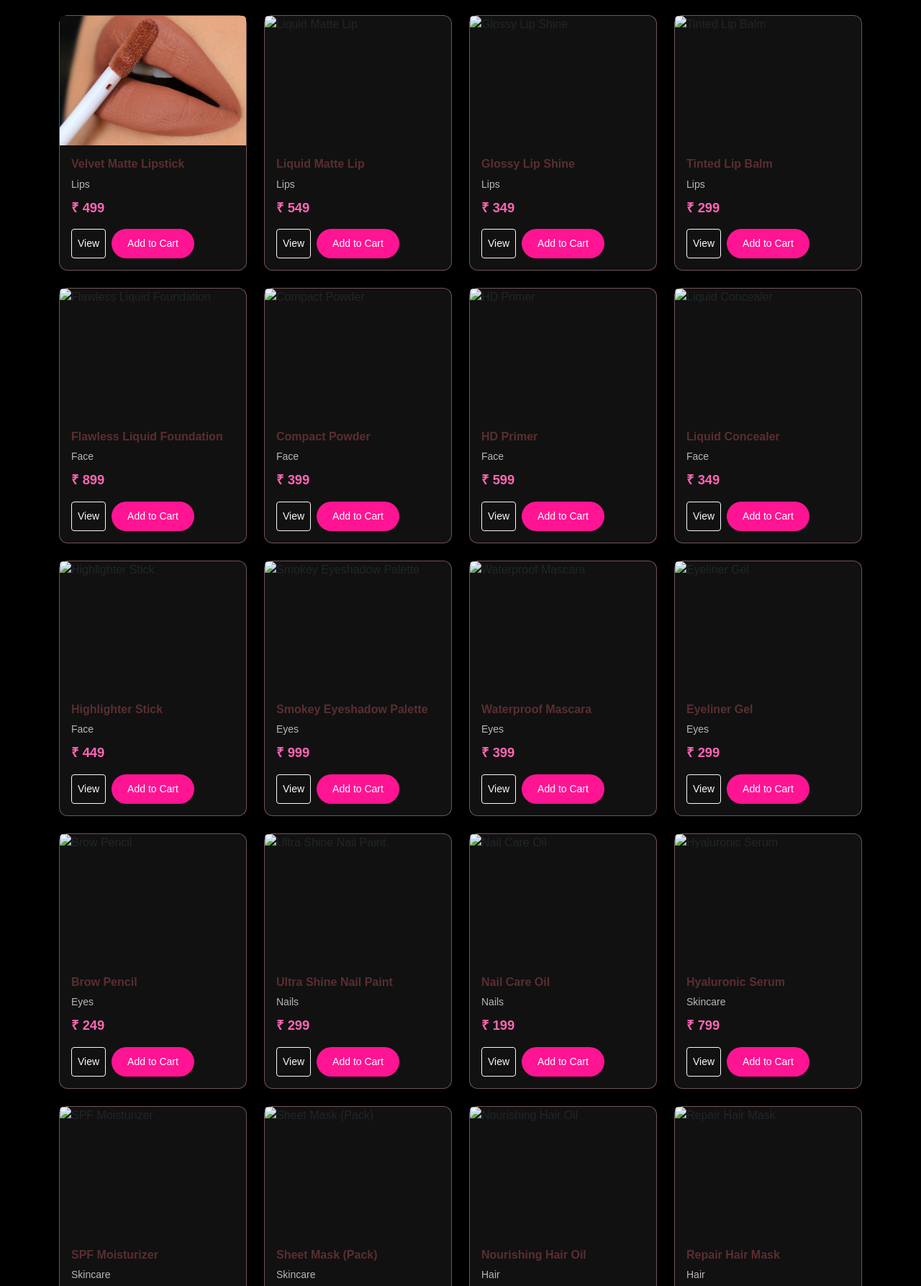
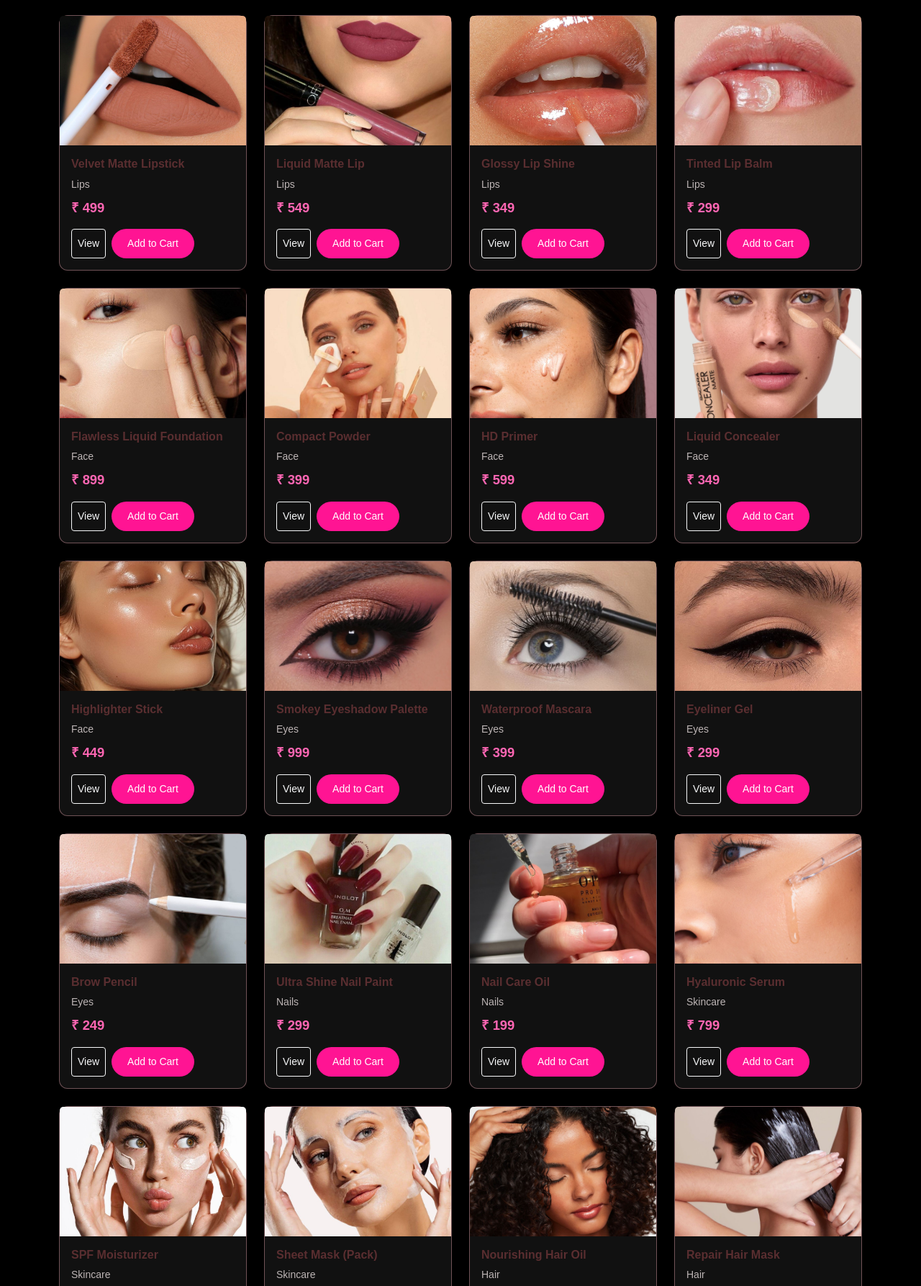
Before and after one commit to sakshi-594/Diva-Shades, a plain HTML site: page products.html in a window 1280 px wide. Shown: the part 203-1990 px from the top of the page at 72% size. Drawn offline with nearby package versions, Linux system fonts and the light colour scheme.

Commit message:
Update products.html

```diff
--- a/products.html
+++ b/products.html
@@ -64,33 +64,33 @@
 // ---------------- PRODUCT DATABASE ----------------
 const PRODUCTS = [
 { id:'lip_1', category:'Lips', title:'Velvet Matte Lipstick', price:499, img:'lipstick.jpg' },
-{ id:'lip_2', category:'Lips', title:'Liquid Matte Lip', price:549, img:'images/liquid_lip.jpg' },
-{ id:'lip_3', category:'Lips', title:'Glossy Lip Shine', price:349, img:'images/lip_gloss.jpg' },
-{ id:'lip_4', category:'Lips', title:'Tinted Lip Balm', price:299, img:'images/lip_balm.jpg' },
+{ id:'lip_2', category:'Lips', title:'Liquid Matte Lip', price:549, img:'liquid_lip.jpg' },
+{ id:'lip_3', category:'Lips', title:'Glossy Lip Shine', price:349, img:'lip_gloss.jpg' },
+{ id:'lip_4', category:'Lips', title:'Tinted Lip Balm', price:299, img:'lip_balm.jpg' },
 
-{ id:'face_1', category:'Face', title:'Flawless Liquid Foundation', price:899, img:'images/foundation.jpg' },
-{ id:'face_2', category:'Face', title:'Compact Powder', price:399, img:'images/compact.jpg' },
-{ id:'face_3', category:'Face', title:'HD Primer', price:599, img:'images/primer.jpg' },
-{ id:'face_4', category:'Face', title:'Liquid Concealer', price:349, img:'images/concealer.jpg' },
-{ id:'face_5', category:'Face', title:'Highlighter Stick', price:449, img:'images/highlighter.jpg' },
+{ id:'face_1', category:'Face', title:'Flawless Liquid Foundation', price:899, img:'foundation.jpg' },
+{ id:'face_2', category:'Face', title:'Compact Powder', price:399, img:'compact.jpg' },
+{ id:'face_3', category:'Face', title:'HD Primer', price:599, img:'primer.jpg' },
+{ id:'face_4', category:'Face', title:'Liquid Concealer', price:349, img:'concealer.jpg' },
+{ id:'face_5', category:'Face', title:'Highlighter Stick', price:449, img:'highlighter.jpg' },
 
-{ id:'eye_1', category:'Eyes', title:'Smokey Eyeshadow Palette', price:999, img:'images/eyeshadow.jpg' },
-{ id:'eye_2', category:'Eyes', title:'Waterproof Mascara', price:399, img:'images/mascara.jpg' },
-{ id:'eye_3', category:'Eyes', title:'Eyeliner Gel', price:299, img:'images/eyeliner.jpg' },
-{ id:'eye_4', category:'Eyes', title:'Brow Pencil', price:249, img:'images/brow.jpg' },
+{ id:'eye_1', category:'Eyes', title:'Smokey Eyeshadow Palette', price:999, img:'eyeshadow.jpg' },
+{ id:'eye_2', category:'Eyes', title:'Waterproof Mascara', price:399, img:'mascara.jpg' },
+{ id:'eye_3', category:'Eyes', title:'Eyeliner Gel', price:299, img:'eyeliner.jpg' },
+{ id:'eye_4', category:'Eyes', title:'Brow Pencil', price:249, img:'brow.jpg' },
 
-{ id:'nail_1', category:'Nails', title:'Ultra Shine Nail Paint', price:299, img:'images/nailpaint.jpg' },
-{ id:'nail_2', category:'Nails', title:'Nail Care Oil', price:199, img:'images/cuticle_oil.jpg' },
+{ id:'nail_1', category:'Nails', title:'Ultra Shine Nail Paint', price:299, img:'nailpaint.jpg' },
+{ id:'nail_2', category:'Nails', title:'Nail Care Oil', price:199, img:'cuticle_oil.jpg' },
 
-{ id:'skin_1', category:'Skincare', title:'Hyaluronic Serum', price:799, img:'images/serum.jpg' },
-{ id:'skin_2', category:'Skincare', title:'SPF Moisturizer', price:499, img:'images/sunscreen.jpg' },
-{ id:'skin_3', category:'Skincare', title:'Sheet Mask (Pack)', price:349, img:'images/sheetmask.jpg' },
+{ id:'skin_1', category:'Skincare', title:'Hyaluronic Serum', price:799, img:'serum.jpg' },
+{ id:'skin_2', category:'Skincare', title:'SPF Moisturizer', price:499, img:'sunscreen.jpg' },
+{ id:'skin_3', category:'Skincare', title:'Sheet Mask (Pack)', price:349, img:'sheetmask.jpg' },
 
-{ id:'hair_1', category:'Hair', title:'Nourishing Hair Oil', price:599, img:'images/hairoil.jpg' },
-{ id:'hair_2', category:'Hair', title:'Repair Hair Mask', price:699, img:'images/hairmask.jpg' },
+{ id:'hair_1', category:'Hair', title:'Nourishing Hair Oil', price:599, img:'hairoil.jpg' },
+{ id:'hair_2', category:'Hair', title:'Repair Hair Mask', price:699, img:'hairmask.jpg' },
 
-{ id:'tool_1', category:'Tools', title:'Makeup Brush Set', price:899, img:'images/brushes.jpg' },
-{ id:'tool_2', category:'Tools', title:'Beauty Sponge', price:249, img:'images/sponger.jpg' }
+{ id:'tool_1', category:'Tools', title:'Makeup Brush Set', price:899, img:'brushes.jpg' },
+{ id:'tool_2', category:'Tools', title:'Beauty Sponge', price:249, img:'sponger.jpg' }
 ];
 
 // ---------------- RENDER PRODUCTS ----------------
```
